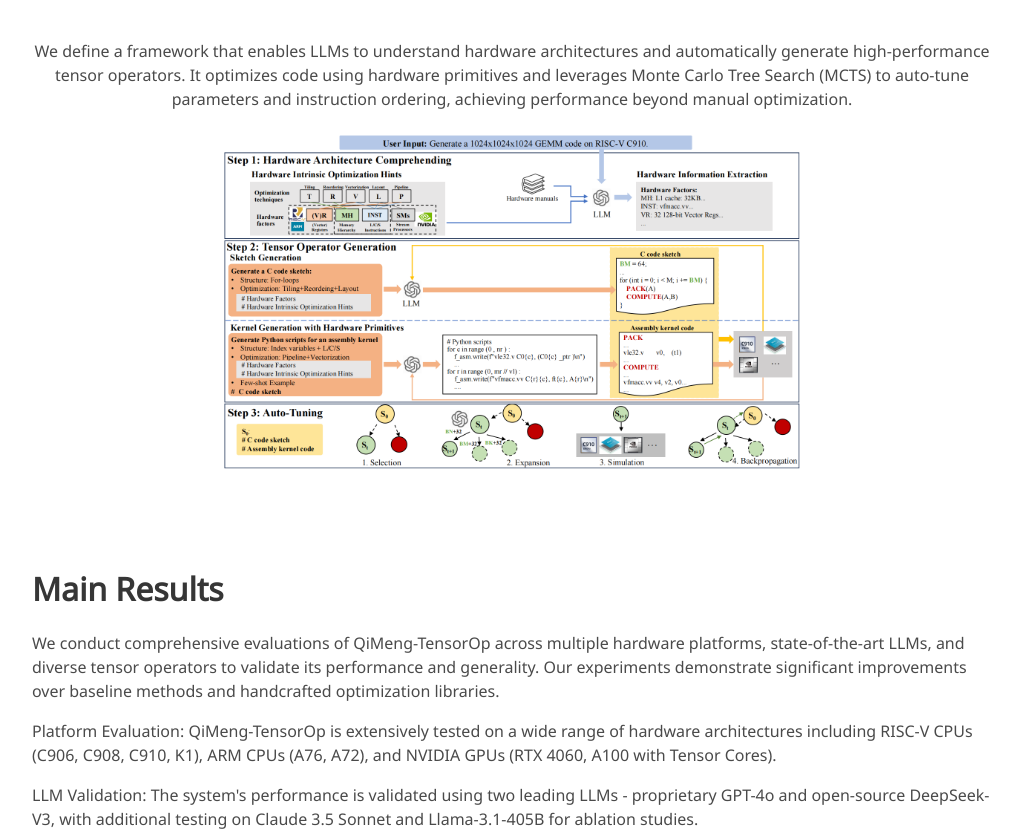
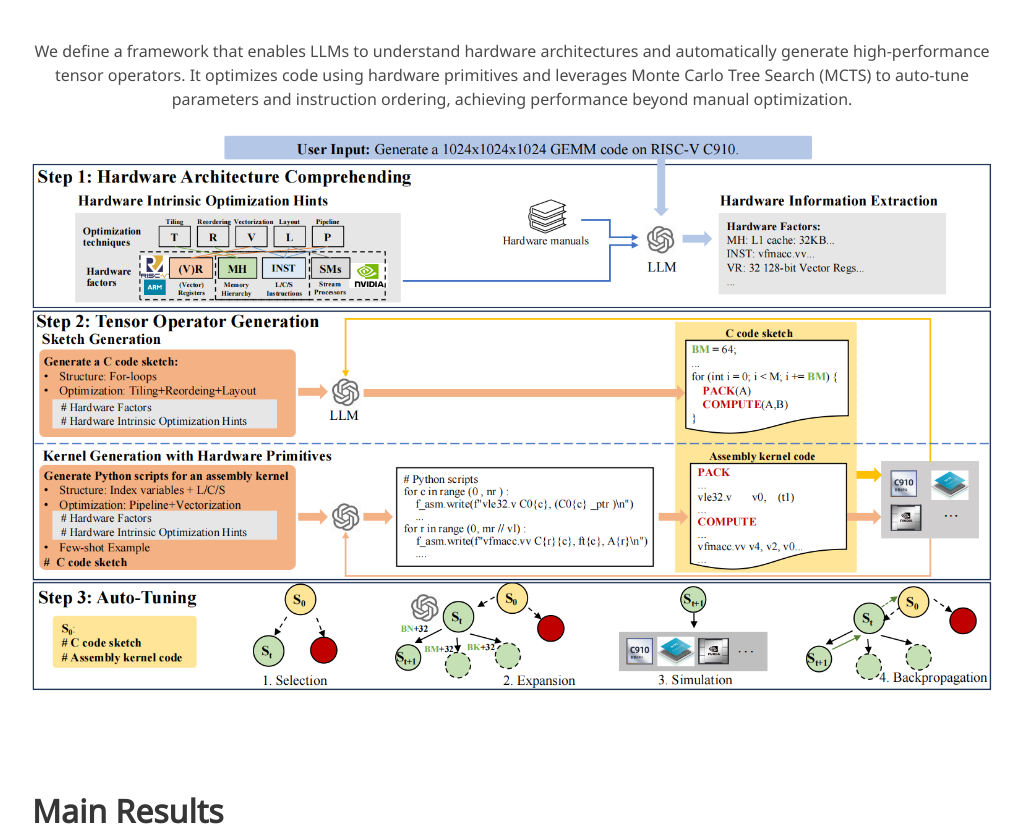
Before and after one commit to zhangxuzhi/QiMeng-TensorOp, a plain HTML site: page index.html in a window 1280 px wide. Shown: the part 1627-2461 px from the top of the page, without its empty margins (128-1151 px from the left). Drawn offline with nearby package versions, Linux system fonts and the light colour scheme; some icons are missing; a web font is replaced by a local one.

Commit message:
pages v3

```diff
--- a/index.html
+++ b/index.html
@@ -194,7 +194,7 @@
           We define a framework that enables LLMs to understand hardware architectures and automatically generate high-performance tensor operators. It optimizes code using hardware primitives and leverages Monte Carlo Tree Search (MCTS) to auto-tune parameters and instruction ordering, achieving performance beyond manual optimization.
           </p>
         </div>
-        <img src="./static/images/overview_00.png" style="width: 60%; height: auto">
+        <img src="./static/images/overview_00.png" style="width: 100%; height: auto">
       </div>
     </div>
 
```
